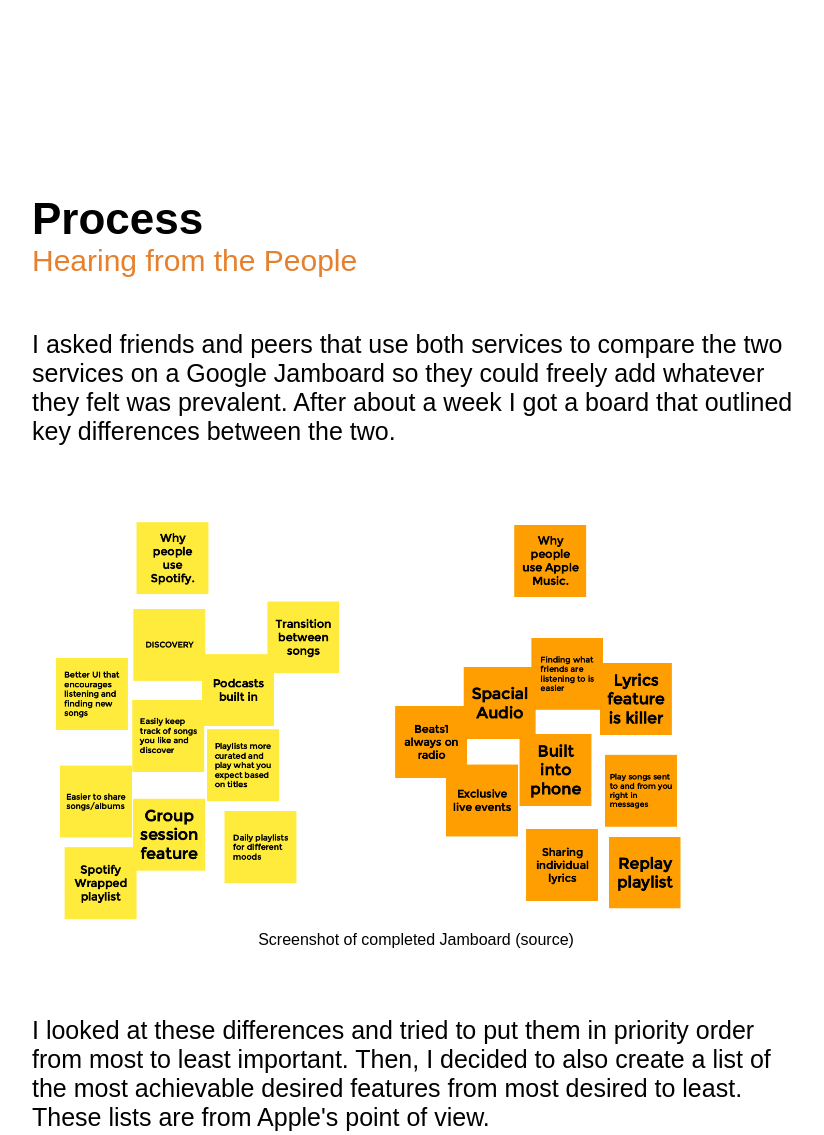
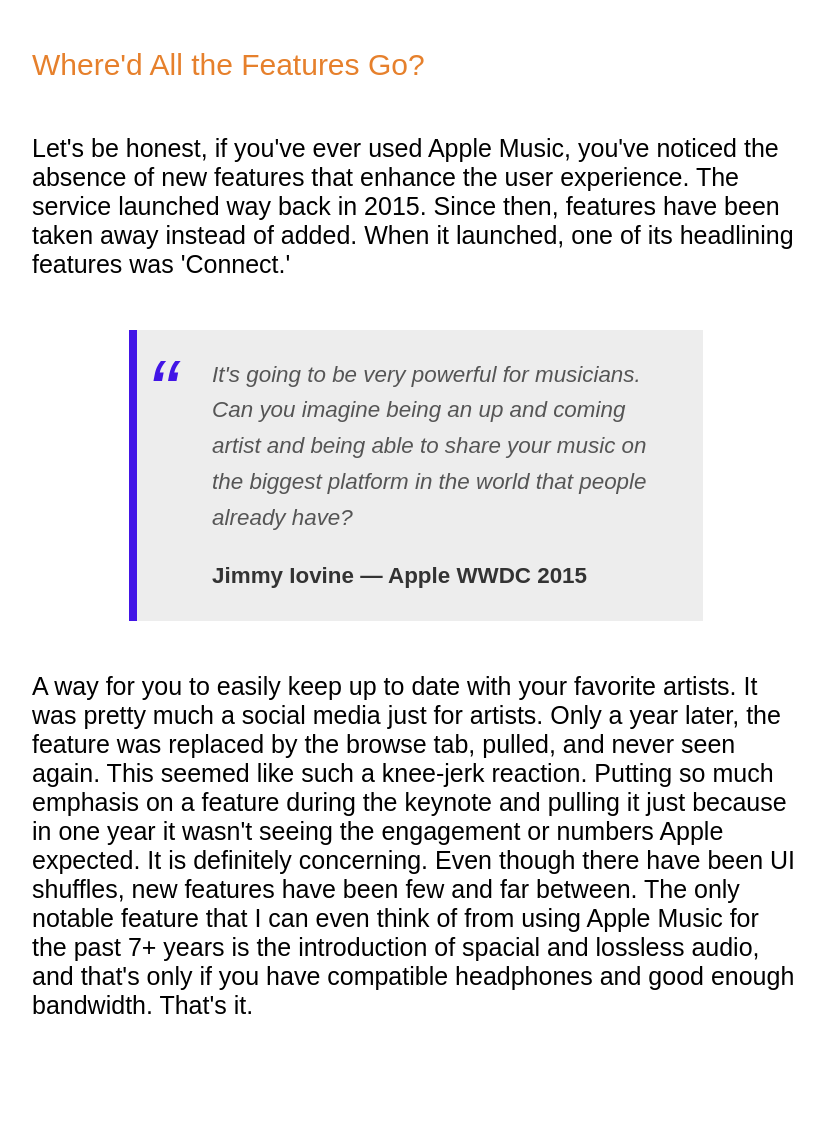
Before and after one commit to noahveenstra/website, a plain HTML site: page case-studies/apple-music.html in a window 1280 px wide. Shown: the part 2685-3820 px from the top of the page, without its empty margins (224-1048 px from the left). Drawn offline with Linux system fonts and the light colour scheme; a web font is replaced by a local one.

Commit message:
added case study section

```diff
--- a/case-studies/apple-music.html
+++ b/case-studies/apple-music.html
@@ -150,72 +150,100 @@
                             million
                             users in the US and only 17% of those users were in this age bracket.
                         </p>
-                            <svg style="width: 100% - 1rem; padding:1rem" xmlns="http://www.w3.org/2000/svg" viewBox="0 0 1257.554 371.897">
+                        <svg style="width: 100% - 1rem; padding:1rem" xmlns="http://www.w3.org/2000/svg"
+                            viewBox="0 0 1257.554 371.897">
                             <g id="newchart" transform="translate(-237 -2595.103)">
-                                    <rect id="Rectangle_25" data-name="Rectangle 25" width="983" height="27" transform="translate(409 2751)" fill="#1db954"></rect>
-                                    <rect id="Rectangle_24" data-name="Rectangle 24" width="81" height="27" transform="translate(409 2665.999)" fill="#fc3c44"></rect>
-                                    <path id="Path_17" data-name="Path 17" d="M4354,4628.1v268.926H5439.554" transform="translate(-3945 -2033)" fill="none" stroke="#707070" stroke-width="1"></path>
-                                    <text id="Apple_Music" data-name="Apple Music" transform="translate(312 2689)" font-size="30" font-family="FuturaPT-Medium, Futura PT" font-weight="500">
+                                <rect id="Rectangle_25" data-name="Rectangle 25" width="983" height="27"
+                                    transform="translate(409 2751)" fill="#1db954"></rect>
+                                <rect id="Rectangle_24" data-name="Rectangle 24" width="81" height="27"
+                                    transform="translate(409 2665.999)" fill="#fc3c44"></rect>
+                                <path id="Path_17" data-name="Path 17" d="M4354,4628.1v268.926H5439.554"
+                                    transform="translate(-3945 -2033)" fill="none" stroke="#707070" stroke-width="1">
+                                </path>
+                                <text id="Apple_Music" data-name="Apple Music" transform="translate(312 2689)"
+                                    font-size="30" font-family="FuturaPT-Medium, Futura PT" font-weight="500">
                                     <tspan x="-74.865" y="0">Apple Music</tspan>
                                 </text>
-                                    <text id="Spotify" transform="translate(345 2774)" font-size="30" font-family="FuturaPT-Medium, Futura PT" font-weight="500">
+                                <text id="Spotify" transform="translate(345 2774)" font-size="30"
+                                    font-family="FuturaPT-Medium, Futura PT" font-weight="500">
                                     <tspan x="-42.345" y="0">Spotify</tspan>
                                 </text>
-                                    <text id="Amount_of_Users_Ages_18_-_24_in_2018_millions_" data-name="Amount of Users Ages 18 - 24 in 2018 (millions)" transform="translate(926 2958)" font-size="30" font-family="FuturaPT-Medium, Futura PT" font-weight="500">
+                                <text id="Amount_of_Users_Ages_18_-_24_in_2018_millions_"
+                                    data-name="Amount of Users Ages 18 - 24 in 2018 (millions)"
+                                    transform="translate(926 2958)" font-size="30"
+                                    font-family="FuturaPT-Medium, Futura PT" font-weight="500">
                                     <tspan x="-285.24" y="0">Amount of Users Ages 18 - 24 in 2018 (millions)</tspan>
                                 </text>
-                                    <text id="_10.5" data-name="10.5" transform="translate(526 2893)" font-size="20" font-family="FuturaPT-Medium, Futura PT" font-weight="500">
+                                <text id="_10.5" data-name="10.5" transform="translate(526 2893)" font-size="20"
+                                    font-family="FuturaPT-Medium, Futura PT" font-weight="500">
                                     <tspan x="-18.69" y="0">10.5</tspan>
                                 </text>
-                                    <text id="_13" data-name="13" transform="translate(585 2892)" font-size="20" font-family="FuturaPT-Medium, Futura PT" font-weight="500">
+                                <text id="_13" data-name="13" transform="translate(585 2892)" font-size="20"
+                                    font-family="FuturaPT-Medium, Futura PT" font-weight="500">
                                     <tspan x="-10.36" y="0">13</tspan>
                                 </text>
-                                    <text id="_8" data-name="8" transform="translate(467 2892)" font-size="20" font-family="FuturaPT-Medium, Futura PT" font-weight="500">
+                                <text id="_8" data-name="8" transform="translate(467 2892)" font-size="20"
+                                    font-family="FuturaPT-Medium, Futura PT" font-weight="500">
                                     <tspan x="-5.68" y="0">8</tspan>
                                 </text>
-                                    <text id="_5.5" data-name="5.5" transform="translate(417 2892)" font-size="20" font-family="FuturaPT-Medium, Futura PT" font-weight="500">
+                                <text id="_5.5" data-name="5.5" transform="translate(417 2892)" font-size="20"
+                                    font-family="FuturaPT-Medium, Futura PT" font-weight="500">
                                     <tspan x="-13.76" y="0">5.5</tspan>
                                 </text>
-                                    <text id="_15.5" data-name="15.5" transform="translate(643 2892)" font-size="20" font-family="FuturaPT-Medium, Futura PT" font-weight="500">
+                                <text id="_15.5" data-name="15.5" transform="translate(643 2892)" font-size="20"
+                                    font-family="FuturaPT-Medium, Futura PT" font-weight="500">
                                     <tspan x="-18.31" y="0">15.5</tspan>
                                 </text>
-                                    <text id="_18" data-name="18" transform="translate(701 2892)" font-size="20" font-family="FuturaPT-Medium, Futura PT" font-weight="500">
+                                <text id="_18" data-name="18" transform="translate(701 2892)" font-size="20"
+                                    font-family="FuturaPT-Medium, Futura PT" font-weight="500">
                                     <tspan x="-10.24" y="0">18</tspan>
                                 </text>
-                                    <text id="_20.5" data-name="20.5" transform="translate(760 2892)" font-size="20" font-family="FuturaPT-Medium, Futura PT" font-weight="500">
+                                <text id="_20.5" data-name="20.5" transform="translate(760 2892)" font-size="20"
+                                    font-family="FuturaPT-Medium, Futura PT" font-weight="500">
                                     <tspan x="-19.44" y="0">20.5</tspan>
                                 </text>
-                                    <text id="_23" data-name="23" transform="translate(820 2892)" font-size="20" font-family="FuturaPT-Medium, Futura PT" font-weight="500">
+                                <text id="_23" data-name="23" transform="translate(820 2892)" font-size="20"
+                                    font-family="FuturaPT-Medium, Futura PT" font-weight="500">
                                     <tspan x="-11.36" y="0">23</tspan>
                                 </text>
-                                    <text id="_25.5" data-name="25.5" transform="translate(880 2892)" font-size="20" font-family="FuturaPT-Medium, Futura PT" font-weight="500">
+                                <text id="_25.5" data-name="25.5" transform="translate(880 2892)" font-size="20"
+                                    font-family="FuturaPT-Medium, Futura PT" font-weight="500">
                                     <tspan x="-19.21" y="0">25.5</tspan>
                                 </text>
-                                    <text id="_28" data-name="28" transform="translate(940 2892)" font-size="20" font-family="FuturaPT-Medium, Futura PT" font-weight="500">
+                                <text id="_28" data-name="28" transform="translate(940 2892)" font-size="20"
+                                    font-family="FuturaPT-Medium, Futura PT" font-weight="500">
                                     <tspan x="-11.01" y="0">28</tspan>
                                 </text>
-                                    <text id="_30.5" data-name="30.5" transform="translate(1000 2893)" font-size="20" font-family="FuturaPT-Medium, Futura PT" font-weight="500">
+                                <text id="_30.5" data-name="30.5" transform="translate(1000 2893)" font-size="20"
+                                    font-family="FuturaPT-Medium, Futura PT" font-weight="500">
                                     <tspan x="-19.44" y="0">30.5</tspan>
                                 </text>
-                                    <text id="_33" data-name="33" transform="translate(1060 2893)" font-size="20" font-family="FuturaPT-Medium, Futura PT" font-weight="500">
+                                <text id="_33" data-name="33" transform="translate(1060 2893)" font-size="20"
+                                    font-family="FuturaPT-Medium, Futura PT" font-weight="500">
                                     <tspan x="-11.36" y="0">33</tspan>
                                 </text>
-                                    <text id="_35.5" data-name="35.5" transform="translate(1120 2893)" font-size="20" font-family="FuturaPT-Medium, Futura PT" font-weight="500">
+                                <text id="_35.5" data-name="35.5" transform="translate(1120 2893)" font-size="20"
+                                    font-family="FuturaPT-Medium, Futura PT" font-weight="500">
                                     <tspan x="-19.44" y="0">35.5</tspan>
                                 </text>
-                                    <text id="_38" data-name="38" transform="translate(1180 2893)" font-size="20" font-family="FuturaPT-Medium, Futura PT" font-weight="500">
+                                <text id="_38" data-name="38" transform="translate(1180 2893)" font-size="20"
+                                    font-family="FuturaPT-Medium, Futura PT" font-weight="500">
                                     <tspan x="-11.36" y="0">38</tspan>
                                 </text>
-                                    <text id="_40.5" data-name="40.5" transform="translate(1240 2893)" font-size="20" font-family="FuturaPT-Medium, Futura PT" font-weight="500">
+                                <text id="_40.5" data-name="40.5" transform="translate(1240 2893)" font-size="20"
+                                    font-family="FuturaPT-Medium, Futura PT" font-weight="500">
                                     <tspan x="-19.44" y="0">40.5</tspan>
                                 </text>
-                                    <text id="_43" data-name="43" transform="translate(1300 2892)" font-size="20" font-family="FuturaPT-Medium, Futura PT" font-weight="500">
+                                <text id="_43" data-name="43" transform="translate(1300 2892)" font-size="20"
+                                    font-family="FuturaPT-Medium, Futura PT" font-weight="500">
                                     <tspan x="-11.36" y="0">43</tspan>
                                 </text>
-                                    <text id="_45.5" data-name="45.5" transform="translate(1360 2892)" font-size="20" font-family="FuturaPT-Medium, Futura PT" font-weight="500">
+                                <text id="_45.5" data-name="45.5" transform="translate(1360 2892)" font-size="20"
+                                    font-family="FuturaPT-Medium, Futura PT" font-weight="500">
                                     <tspan x="-19.44" y="0">45.5</tspan>
                                 </text>
-                                    <text id="_48" data-name="48" transform="translate(1420 2892)" font-size="20" font-family="FuturaPT-Medium, Futura PT" font-weight="500">
+                                <text id="_48" data-name="48" transform="translate(1420 2892)" font-size="20"
+                                    font-family="FuturaPT-Medium, Futura PT" font-weight="500">
                                     <tspan x="-11.36" y="0">48</tspan>
                                 </text>
                             </g>
@@ -232,6 +260,25 @@
                             users. While it looks like Spotify's growth in this age range is not slowing down, there are
                             a few
                             simple solutions that can be implemented to put Apple ahead.
+                        </p>
+                        <h4>Where'd All the Features Go?</h4>
+                        <p>
+                            Let's be honest, if you've ever used Apple Music, you've noticed the absence of new features
+                            that enhance the user experience. The service launched way back in 2015. Since then,
+                            features have been taken away instead of added. When it launched, one of its headlining
+                            features was 'Connect.' </p>
+                        <div class="quote">It's going to be very powerful for musicians. Can you imagine being an up and
+                            coming artist and being able to share your music on the biggest platform in the world that
+                            people already have?
+                            <span>Jimmy Iovine — Apple WWDC 2015</span>
+                        </div>
+                        <p>
+                            A way for you to easily keep up to date with your favorite artists. It was pretty much a
+                            social media just for artists. Only a year later, the feature was replaced by the browse
+                            tab, pulled, and never seen again. This seemed like such a knee-jerk reaction. Putting so much emphasis on a feature during the keynote and pulling it just because in one year it wasn't seeing the engagement or numbers Apple expected. It is definitely concerning. Even though there have been UI shuffles, new features
+                            have been few and far between. The only notable feature that I can even think of from using
+                            Apple Music for the past 7+ years is the introduction of spacial and lossless audio, and
+                            that's only if you have compatible headphones and good enough bandwidth. That's it.
                         </p>
                     </article>
                     <a name="people"></a>
@@ -315,11 +362,11 @@
                             everything you loved. This is a major miss for its users as some leave just for this one
                             feature.
                         </p>
-                        <button onclick="imageZoom()">
+                        <!-- <button onclick="imageZoom()"> -->
                         <figure>
                             <img src="/assets/apple-music-tabs.png" alt="" style="width: 100%;">
                         </figure>
-                        </button>
+                        <!-- </button> -->
                         <p>
                             The solution I devised for this problem was to create a new bottom row tab called 'Loves.'
                             No longer
--- a/css/style.scss
+++ b/css/style.scss
@@ -869,6 +869,41 @@
             font-size: 4vw;
         }
     }
+
+    .quote {
+        font-size: 1.4em;
+        width: 60%;
+        margin: 50px auto;
+        font-style: italic;
+        color: #555555;
+        padding:1.2em 30px 1.2em 75px;
+        border-left:8px solid #4215E6 ;
+        line-height:1.6;
+        position: relative;
+        background:#EDEDED;
+    }
+
+    .quote::before{
+        font-family:Arial;
+        content: "\201C";
+        color:#4215E6;
+        font-size:4em;
+        position: absolute;
+        left: 10px;
+        top:-10px;
+      }
+
+    .quote::after{
+        content: '';
+      }
+
+    .quote span{
+        display:block;
+        color:#333333;
+        font-style: normal;
+        font-weight: bold;
+        margin-top:1em;
+      }
 }
 
 // Classes
```
Also changed, not shown: css/style.css, 1 other file. Lines whose indentation alone changed are shown as unchanged.
